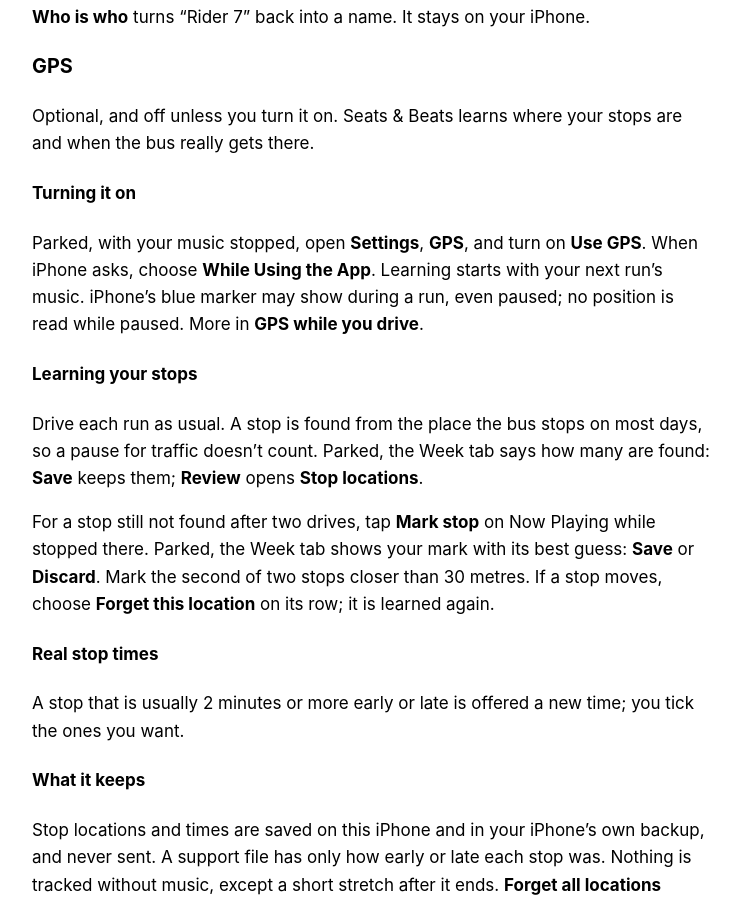
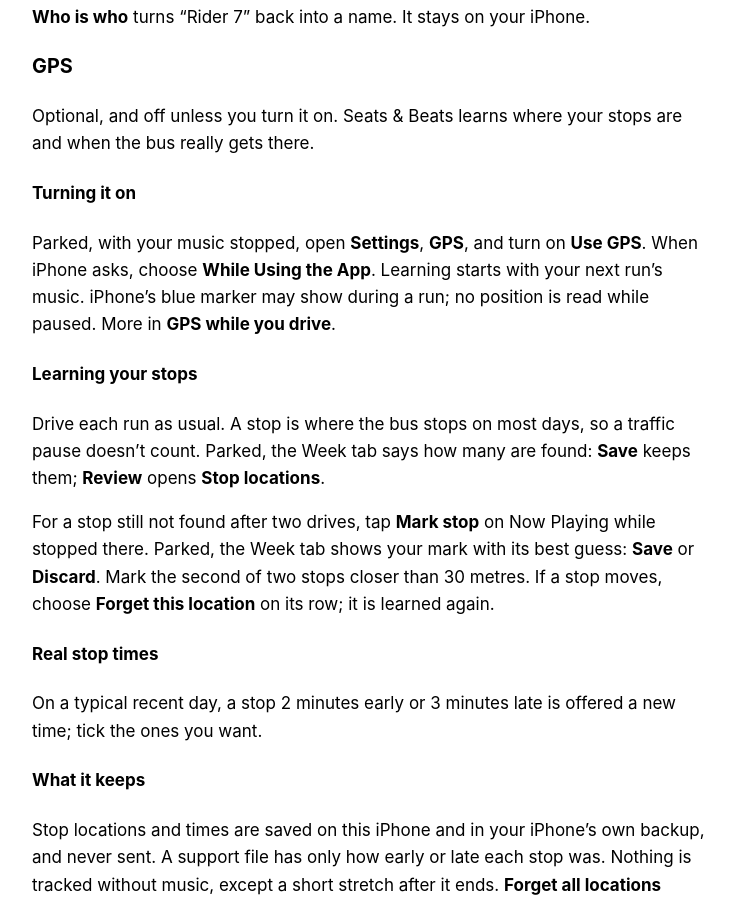
Before and after one commit to seatsandbeats/seatsandbeats.github.io, a Jekyll site: the page built from guide.md, in a window 1280 px wide and 900 px high, scrolled down 28058 px. Shown: the whole window, without its empty margins (268-1008 px from the left). Built offline with Jekyll 4.4.1, drawn with Linux system fonts in a browser that asks for light colours; our own code applies the rules of GitHub Pages for plain Markdown files.

Commit message:
Driver's Guide for build 12.3.3: steadier stop time suggestions
Co-Authored-By: Claude Opus 5.5 <noreply@anthropic.com>

```diff
--- a/guide.md
+++ b/guide.md
@@ -719,17 +719,17 @@ Optional, and off unless you turn it on. Seats & Beats learns where your stops a
 
 #### Turning it on
 
-Parked, with your music stopped, open **Settings**, **GPS**, and turn on **Use GPS**. When iPhone asks, choose **While Using the App**. Learning starts with your next run's music. iPhone's blue marker may show during a run, even paused; no position is read while paused. More in **GPS while you drive**.
+Parked, with your music stopped, open **Settings**, **GPS**, and turn on **Use GPS**. When iPhone asks, choose **While Using the App**. Learning starts with your next run's music. iPhone's blue marker may show during a run; no position is read while paused. More in **GPS while you drive**.
 
 #### Learning your stops
 
-Drive each run as usual. A stop is found from the place the bus stops on most days, so a pause for traffic doesn't count. Parked, the Week tab says how many are found: **Save** keeps them; **Review** opens **Stop locations**.
+Drive each run as usual. A stop is where the bus stops on most days, so a traffic pause doesn't count. Parked, the Week tab says how many are found: **Save** keeps them; **Review** opens **Stop locations**.
 
 For a stop still not found after two drives, tap **Mark stop** on Now Playing while stopped there. Parked, the Week tab shows your mark with its best guess: **Save** or **Discard**. Mark the second of two stops closer than 30 metres. If a stop moves, choose **Forget this location** on its row; it is learned again.
 
 #### Real stop times
 
-A stop that is usually 2 minutes or more early or late is offered a new time; you tick the ones you want.
+On a typical recent day, a stop 2 minutes early or 3 minutes late is offered a new time; tick the ones you want.
 
 #### What it keeps
 
```
